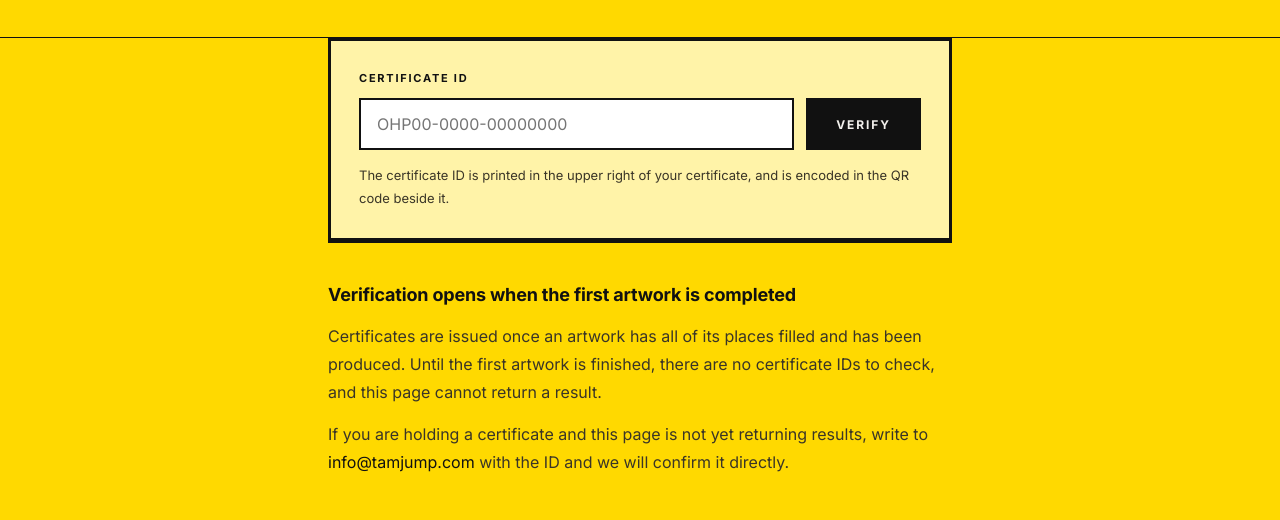
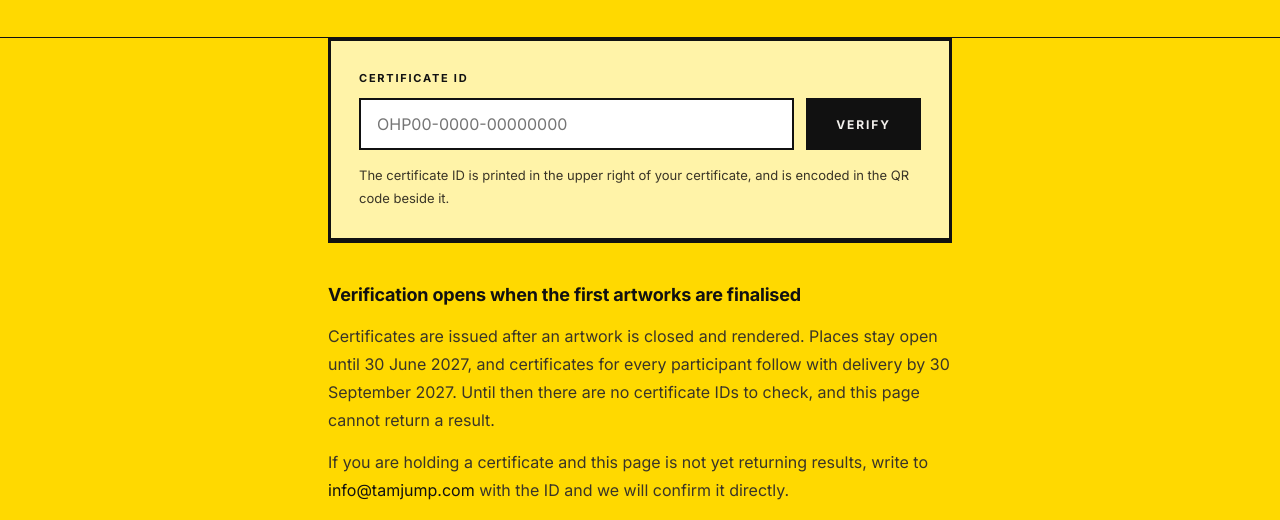
Before and after one commit to TAmJump/oneheart, a plain HTML site: page verify/index.html in a window 1280 px wide. Shown: the part 280-800 px from the top of the page. Drawn offline with Linux system fonts and the light colour scheme.

Commit message:
verify: certificates follow the 30 June 2027 close, not a full artwork

```diff
--- a/verify/index.html
+++ b/verify/index.html
@@ -114,8 +114,8 @@
   </div>
 
   <section>
-    <h2>Verification opens when the first artwork is completed</h2>
-    <p class="muted">Certificates are issued once an artwork has all of its places filled and has been produced. Until the first artwork is finished, there are no certificate IDs to check, and this page cannot return a result.</p>
+    <h2>Verification opens when the first artworks are finalised</h2>
+    <p class="muted">Certificates are issued after an artwork is closed and rendered. Places stay open until 30 June 2027, and certificates for every participant follow with delivery by 30 September 2027. Until then there are no certificate IDs to check, and this page cannot return a result.</p>
     <p class="muted">If you are holding a certificate and this page is not yet returning results, write to <a href="mailto:info@tamjump.com">info@tamjump.com</a> with the ID and we will confirm it directly.</p>
   </section>
 
@@ -169,7 +169,7 @@
       return;
     }
     show('Not available yet',
-      'Certificate verification opens once the first artwork has been completed and its certificates have been issued. ' +
+      'Certificate verification opens once the first artworks have been finalised and their certificates have been issued. ' +
       'Your ID has not been checked against anything. If you are holding a certificate now, email ' +
       '<a href="mailto:info@tamjump.com">info@tamjump.com</a> with the ID and we will confirm it for you.');
   }
```
